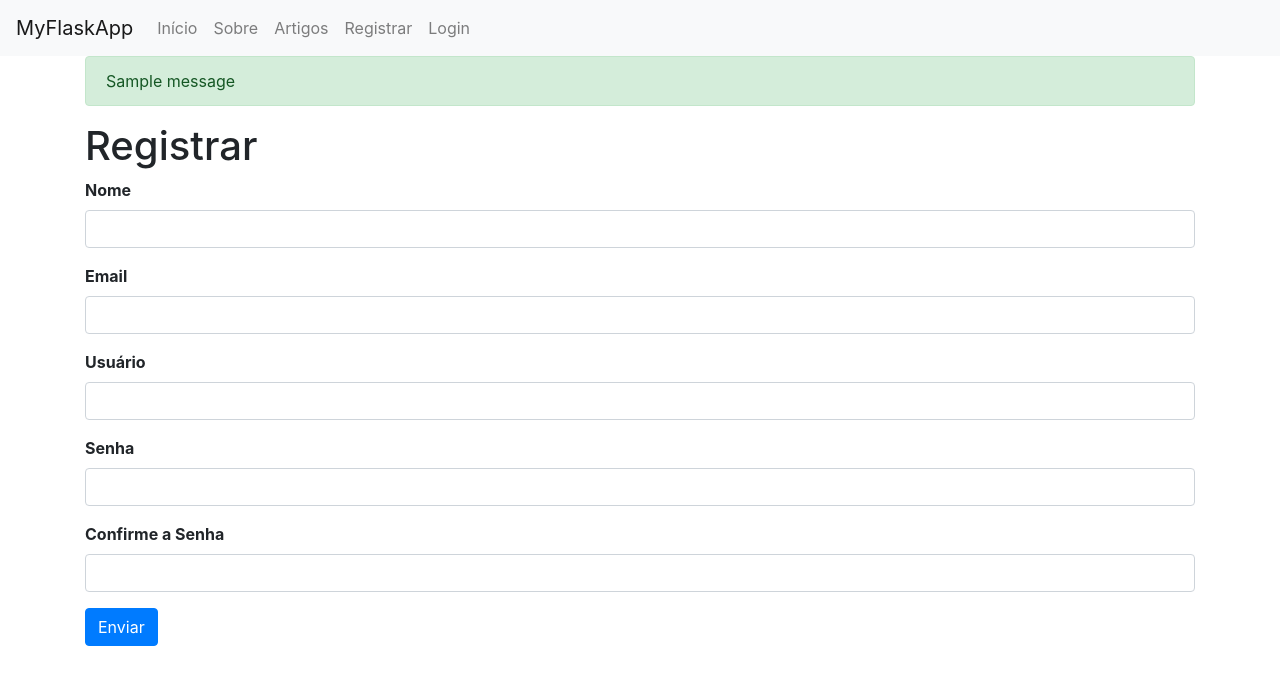
After one commit to tiagoqvilla/article-app, a Flask app: page /register in a window 1280 px wide. The commit adds this page. Shown: the top 685 px of the page. Run offline with Flask 2, Linux system fonts and the light colour scheme; one stand-in notice (Sample message) is shown; some libraries are stand-ins or nearby versions.

Commit message:
Adicionada página de login e controles de acesso

```diff
--- a/app.py
+++ b/app.py
@@ -1,7 +1,25 @@
-from flask import Flask, render_template
+from flask import Flask, render_template, flash, redirect, url_for, session, logging, request
+from flask.logging import create_logger
 from data import Articles
+from flask_mysqldb import MySQL
+from wtforms import Form, StringField, TextAreaField, PasswordField, validators
+from passlib.hash import sha256_crypt
+from functools import wraps
 
 app = Flask(__name__)
+app.secret_key = 'secret key'
+log = create_logger(app)
+
+# Config MySQl
+app.config['MYSQL_HOST'] = 'localhost'
+app.config['MYSQL_USER'] = 'root'
+app.config['MYSQL_PASSWORD'] = '123456'
+app.config['MYSQL_DB'] = 'myflaskapp'
+app.config['MYSQL_CURSORCLASS'] = 'DictCursor'
+
+# initMySQL
+mysql = MySQL(app)
+
 
 Articles = Articles()
 
@@ -26,5 +44,111 @@ def article(id):
     return render_template('article.html', id=id)
 
 
+class RegisterForm(Form):
+    name = StringField('Nome', [validators.Length(min=1, max=50)])
+    username = StringField('Usuário', [validators.Length(min=4, max=25)])
+    email = StringField('Email', [validators.Length(min=6, max=50)])
+    password = PasswordField('Senha', [
+        validators.DataRequired(),
+        validators.EqualTo('confirm', message='Senhas devem ser iguais!')
+    ])
+    confirm = PasswordField('Confirme a Senha')
+
+
+@app.route('/register', methods=['GET', 'POST'])
+def register():
+    form = RegisterForm(request.form)
+    if request.method == 'POST' and form.validate():
+        name = form.name.data
+        email = form.email.data
+        username = form.username.data
+        password = sha256_crypt.encrypt(str(form.password.data))
+
+        # Cria cursor
+        cur = mysql.connection.cursor()
+
+        cur.execute('INSERT INTO users(name, email, username, password) VALUES(%s, %s, %s, %s)',
+                    (name, email, username, password))
+
+        # Commit
+        mysql.connection.commit()
+
+        # Fecha a conexão
+        cur.close()
+
+        flash('Vocês está registrado e pode fazer login', 'success')
+
+        return redirect(url_for('index'))
+    return render_template('register.html', form=form)
+
+
+@app.route('/login', methods=['GET', 'POST'])
+def login():
+    if request.method == 'POST':
+        # Obtem os campos do form
+        username = request.form['username']
+        password_candidate = request.form['password']
+
+        # Cria cursor
+        cur = mysql.connection.cursor()
+
+        # Obtem usuário
+        result = cur.execute(
+            "SELECT * FROM users WHERE username = %s", [username])
+
+        if result > 0:
+            # Obtem hash
+            data = cur.fetchone()
+            password = data['password']
+
+            # Compara as senhas
+            if sha256_crypt.verify(password_candidate, password):
+                session['logged_in'] = True
+                session['username'] = username
+
+                flash('Vocês está logado', 'success')
+                return redirect(url_for('dashboard'))
+
+            else:
+                error = 'Login inválido'
+                return render_template('login.html', error=error)
+
+            cur.close()
+        else:
+            error = 'Usuário não foi encontrado'
+            return render_template('login.html', error=error)
+
+    return render_template('login.html')
+
+# Checa se usuário está logado
+
+
+def is_logged_in(f):
+    @wraps(f)
+    def wrap(*args, **kwargs):
+        if 'logged_in' in session:
+            return f(*args, **kwargs)
+        else:
+            flash('Acesso negado, por favor faça login', 'danger')
+            return redirect(url_for('login'))
+
+    return wrap
+
+
+# Logout
+@app.route('/logout')
+def logout():
+    session.clear()
+    flash('Você fez logout', 'success')
+    return redirect(url_for('login'))
+
+
+# Dashboard
+@app.route('/dashboard')
+@is_logged_in
+def dashboard():
+    return render_template('dashboard.html')
+
+
 if __name__ == '__main__':
     app.run(debug=True)
--- /dev/null
+++ b/templates/dashboard.html
@@ -0,0 +1,3 @@
+{% extends 'layout.html' %} {% block body %}
+<h1>Dashboard <small>Seja bem vindo {{ session.username }}</small></h1>
+{% endblock body %}
--- /dev/null
+++ b/templates/includes/_formhelpers.html
@@ -0,0 +1,12 @@
+{% macro render_field(field) %}
+<dt>{{ field.label }}</dt>
+<dd>
+  {{ field(**kwargs)|safe }} {% if field.errors %}
+  <ul class="errors">
+    {% for error in field.errors %}
+    <span class="help-inline">{{ error }}</span>
+    {% endfor %}
+  </ul>
+  {% endif %}
+</dd>
+{% endmacro %}
--- /dev/null
+++ b/templates/includes/_messages.html
@@ -0,0 +1,8 @@
+{% with messages = get_flashed_messages(with_categories=true) %} {% if messages
+%} {% for category, message in messages %}
+<div class="alert alert-{{ category }}">{{ message }}</div>
+{% endfor %} {% endif %} {% endwith %} {% if error %}
+<div class="alert alert-danger">{{ error }}</div>
+{% endif %} {% if msg %}
+<div class="alert alert-success">{{ msg }}</div>
+{% endif %}
--- a/templates/includes/_navbar.html
+++ b/templates/includes/_navbar.html
@@ -24,6 +24,21 @@
       <li class="nav-item">
         <a class="nav-link" href="/articles">Artigos</a>
       </li>
+      {% if session.logged_in %}
+      <li class="nav-item">
+        <a href="/dashboard" class="nav-link">Dashboard</a>
+      </li>
+      <li class="nav-item">
+        <a href="/logout" class="nav-link">Logout</a>
+      </li>
+      {% else %}
+      <li class="nav-item">
+        <a href="/register" class="nav-link">Registrar</a>
+      </li>
+      <li class="nav-item">
+        <a href="/login" class="nav-link">Login</a>
+      </li>
+      {% endif %}
     </ul>
   </div>
 </nav>
--- a/templates/layout.html
+++ b/templates/layout.html
@@ -14,9 +14,9 @@
     {% include 'includes/_navbar.html' %}
 
     <div class="container">
-      {% block body %} {% endblock body %}
+      {% include 'includes/_messages.html' %} {% block body %} {% endblock body
+      %}
     </div>
-
-    <script src="https://stackpath.bootstrapcdn.com/bootstrap/4.4.1/js/bootstrap.min.js"></script>
+    <script src="https://stackpath.bootstrapcdn.com/bootstrap/4.4.1/js/bootstrap.bundle.min.js"></script>
   </body>
 </html>
--- /dev/null
+++ b/templates/register.html
@@ -0,0 +1,25 @@
+{% extends 'layout.html' %} {% block body %}
+<h1>Registrar</h1>
+{% from 'includes/_formhelpers.html' import render_field %}
+<form method="POST" action="">
+  <div class="form-group">
+    {{render_field(form.name, class_="form-control")}}
+  </div>
+  <div class="form-group">
+    {{render_field(form.email, class_="form-control")}}
+  </div>
+  <div class="form-group">
+    {{render_field(form.username, class_="form-control")}}
+  </div>
+  <div class="form-group">
+    {{render_field(form.password, class_="form-control")}}
+  </div>
+  <div class="form-group">
+    {{render_field(form.confirm, class_="form-control")}}
+  </div>
+
+  <p>
+    <input type="submit" class="btn btn-primary" value="Enviar" />
+  </p>
+</form>
+{% endblock body %}
```
Also changed, not shown: templates/login.html (added, +24 -0 lines), 1 other file.
